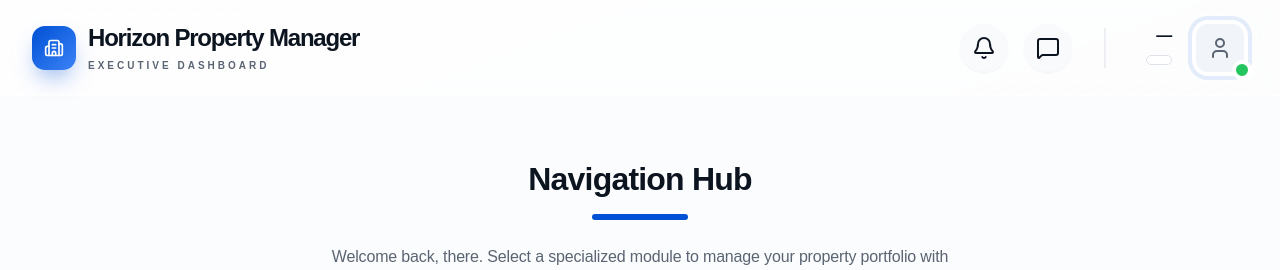
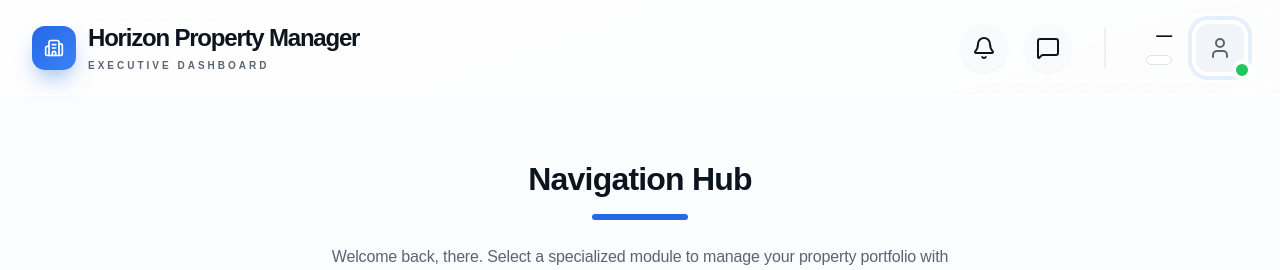
Before and after one commit to horizonitdep-dev/property-manager-frontend, a Next.js app: page /select in a window 1280 px wide. Shown: the top 270 px of the page. Built offline with nearby package versions, Linux system fonts and the light colour scheme; no server answers; a web font is replaced by a local one.

Commit message:
color code updated

```diff
--- a/src/app/globals.css
+++ b/src/app/globals.css
@@ -38,7 +38,7 @@
   background: #f3f5f8;
 }
 .nav-hub-card.active {
-  background: #0051d5;
+  background: #2569E6;
   color: #ffffff;
   box-shadow: 0 20px 40px -10px rgba(0, 81, 213, 0.35);
   border: none;
--- a/src/components/layout/header.tsx
+++ b/src/components/layout/header.tsx
@@ -44,7 +44,7 @@ export function Header({
           <div className="flex items-center gap-3">
             <div
               className="flex h-11 w-11 shrink-0 items-center justify-center rounded-[13px] text-white shadow-[0_12px_24px_-8px_rgba(0,81,213,0.55)]"
-              style={{ background: "linear-gradient(135deg,#0051D5,#3B82F6)" }}
+              style={{ background: "linear-gradient(135deg,#2569E6,#3B82F6)" }}
             >
               <Building2 className="h-5 w-5" />
             </div>
--- a/src/components/login/frosted-skyline.tsx
+++ b/src/components/login/frosted-skyline.tsx
@@ -38,10 +38,10 @@ interface TowerSpec {
 }
 
 const STROKE_BASE = "#5B7FD6"
-const HOVER_STROKE = "#0051D5"
+const HOVER_STROKE = "#2569E6"
 const FILL_BASE = "#6E8FDB"
 const GRID = "#7B96D8"
-const WINDOW_FILL = "#0051D5"
+const WINDOW_FILL = "#2569E6"
 const BEACON = "#FF3B30"
 const WASH = "#CFE0FF"
 
--- a/tailwind.config.ts
+++ b/tailwind.config.ts
@@ -20,7 +20,7 @@ const config = {
         // Values kept in sync with design/HorizonPM_Design_System_v2.md (section 2)
         border: "#DDE1E8",
         input: "#DDE1E8",
-        ring: "#0051D5",
+        ring: "#2569E6",
         background: "#FBFCFD",
         foreground: "#0F172A",
         primary: {
@@ -28,7 +28,7 @@ const config = {
           foreground: "#FFFFFF",
         },
         secondary: {
-          DEFAULT: "#0051D5",
+          DEFAULT: "#2569E6",
           foreground: "#FFFFFF",
           press: "#0044B4",
         },
```
